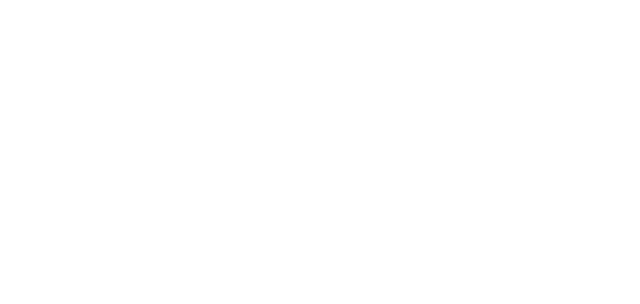
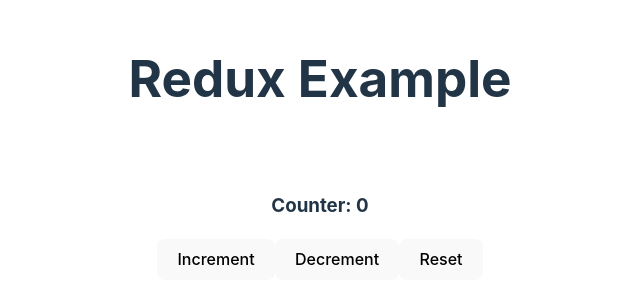
Before and after one commit to skrskr/react-demos, a React (Vite) app: page /redux in a window 1280 px wide. Before the commit this address had no page. Shown: the part 236-540 px from the top of the page, without its empty margins (320-960 px from the left). Built offline with nearby package versions, Linux system fonts and the light colour scheme.

Commit message:
added react redux with example

```diff
--- a/package.json
+++ b/package.json
@@ -12,7 +12,9 @@
   "dependencies": {
     "react": "^18.2.0",
     "react-dom": "^18.2.0",
-    "react-router-dom": "^6.22.3"
+    "react-redux": "^9.1.0",
+    "react-router-dom": "^6.22.3",
+    "redux": "^5.0.1"
   },
   "devDependencies": {
     "@types/react": "^18.2.66",
--- a/src/App.jsx
+++ b/src/App.jsx
@@ -14,6 +14,7 @@
         <Link to="/use-memo">Use memo Example</Link><br />
         <Link to="/use-reducer">Use Reducer Example</Link><br />
         <Link to="/use-custom-hook">Use Custom Hook Example</Link><br />
+        <Link to="/redux">Redux</Link><br />
       </div>
 
     </>
--- /dev/null
+++ b/src/Components/ReduxExample.jsx
@@ -0,0 +1,23 @@
+import {useSelector, useDispatch} from 'react-redux'
+import './../App.css'
+
+function ReduxExample() {
+  // 4 Access data from store
+  const data = useSelector((state) => state.counter)
+  // 5 set data in store using dispatch
+  const dispatchCounter = useDispatch();
+
+  return (
+    <>
+      <h1>Redux Example</h1>
+      <div className='card'>
+        <h3>Counter: {data}</h3>
+        <button onClick={() => dispatchCounter({type: 'increment'})}>Increment</button>
+        <button onClick={() => dispatchCounter({type: 'decrement'})}>Decrement</button>
+        <button onClick={() => dispatchCounter({type: 'reset'})}>Reset</button>
+      </div>
+    </>
+  )
+}
+
+export default ReduxExample
--- /dev/null
+++ b/src/Reducer/ReducerCounter.js
@@ -0,0 +1,16 @@
+// 1 create reducer function
+const ReducerCounter = (state = {counter: 0}, action) => {
+
+    switch (action.type) {
+      case 'increment':
+        return {counter: state.counter + 1}
+      case 'decrement':
+        return {counter: state.counter - 1}
+      case 'reset':
+        return {counter: 0}
+      default:
+        return state
+    }
+  }
+
+  export default ReducerCounter;
--- a/src/main.jsx
+++ b/src/main.jsx
@@ -5,27 +5,31 @@
 import './index.css'
 import UseEffectExample from './Components/UseEffectExample.jsx'
 import UseRefExample from './Components/UseRefExample.jsx'
-import { UseContextProvider } from './Components/UseContextProvider.jsx'
+// import { UseContextProvider } from './Components/UseContextProvider.jsx'
 import UseContextExample from './Components/UseContextExample.jsx'
 import UseMemoExample from './Components/UseMemoExample.jsx'
 import UseReducerExample from './Components/UseReducerExample.jsx'
 import UseCustomHookExample from './Components/UseCustomHookExample.jsx'
 import { BrowserRouter, Routes, Route } from 'react-router-dom'
+import ReduxExample from './Components/ReduxExample.jsx'
+import { Provider } from 'react-redux'
+import storeCounter from './store.js'
 
 ReactDOM.createRoot(document.getElementById('root')).render(
-  // 4 wrap app with context provider
-  <UseContextProvider>
-    <BrowserRouter>
+  < BrowserRouter >
+  <Provider store={storeCounter}>
     <Routes>
       <Route path='/' element={<App />} />
       <Route path='/use-state' element={<UseStateExample />} />
       <Route path='/use-effect' element={<UseEffectExample />} />
       <Route path='/use-ref' element={<UseRefExample />} />
-        <Route path='/use-context' element={<UseContextExample />} />
+      {/* <Route path='/use-context' element={<UseContextExample />} /> */}
       <Route path='/use-memo' element={<UseMemoExample />} />
       <Route path='/use-reducer' element={<UseReducerExample />} />
       <Route path='/use-custom-hook' element={<UseCustomHookExample />} />
+      <Route path='/redux' element={<ReduxExample />} />
     </Routes>
-    </BrowserRouter>
-  </UseContextProvider>
+  </Provider >
+    </BrowserRouter >
+  // </UseContextProvider>
 )
--- /dev/null
+++ b/src/store.js
@@ -0,0 +1,8 @@
+import { createStore } from 'redux'
+
+import ReducerCounter from './Reducer/ReducerCounter';
+
+// 2 create store
+const storeCounter = createStore(ReducerCounter);
+
+export default storeCounter;
```
Also changed, not shown: 1 other file (tests, documents, lock files or other folders). Lines whose indentation alone changed are shown as unchanged.
